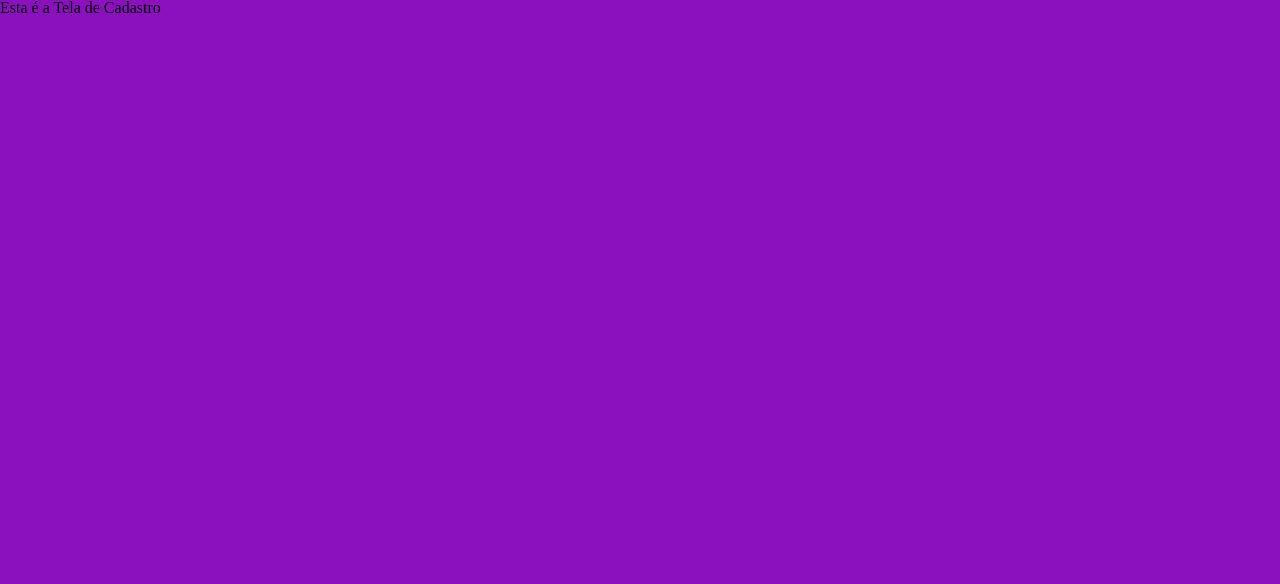
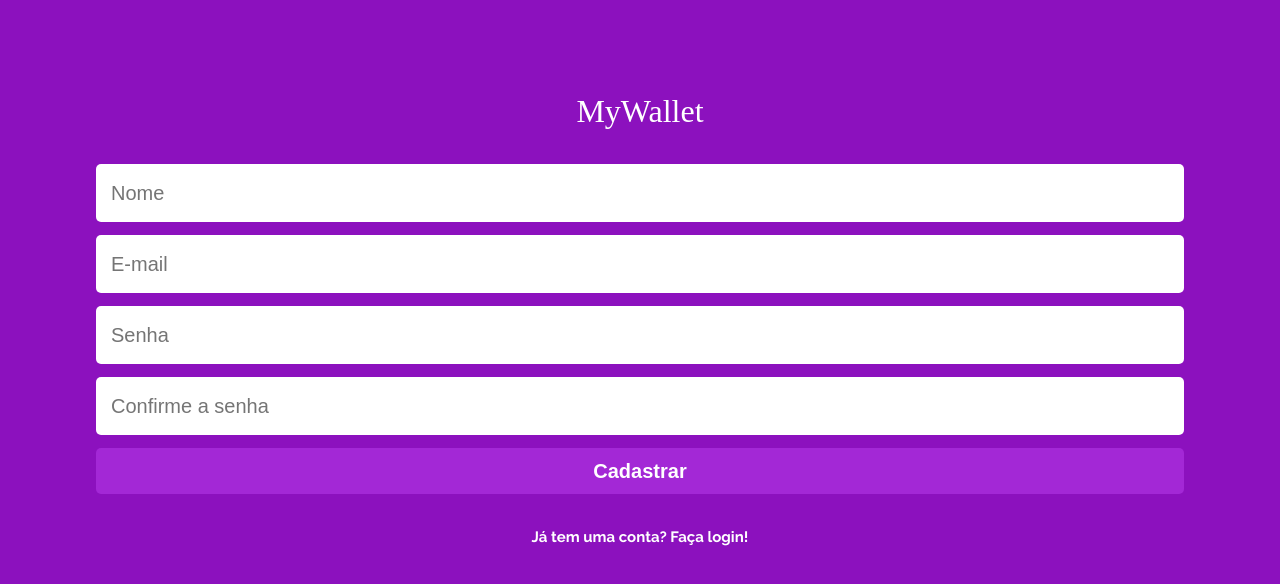
Before and after one commit to jaquecaye2/My-Wallet-Front, a React (Create React App) app: page /cadastro in a window 1280 px wide. Shown: the top 584 px of the page. Built offline with nearby package versions, Linux system fonts and the light colour scheme; a web font is replaced by a local one.

Commit message:
Implementação layout tela cadastro

```diff
--- a/package.json
+++ b/package.json
@@ -6,6 +6,7 @@
     "axios": "^0.27.2",
     "react": "^17.0.2",
     "react-dom": "^17.0.2",
+    "react-loader-spinner": "^5.1.5",
     "react-router-dom": "^6.3.0",
     "react-scripts": "^4.0.3",
     "styled-components": "^5.3.5"
--- a/src/Components/TelaCadastro.js
+++ b/src/Components/TelaCadastro.js
@@ -1,7 +1,184 @@
-export default function TelaCadastro(){
-    return (
-        <div>
-            <h1>Esta é a Tela de Cadastro</h1>
-        </div>
-    )
+import styled from "styled-components";
+import { Link, useNavigate } from "react-router-dom";
+import React from "react";
+import axios from "axios";
+import { ThreeDots } from "react-loader-spinner";
+
+import Button from "./shared/Button";
+
+export default function TelaCadastro() {
+  const [nome, setNome] = React.useState("");
+  const [email, setEmail] = React.useState("");
+  const [senha, setSenha] = React.useState("");
+  const [confirmaSenha, setConfirmaSenha] = React.useState("");
+
+  const [disabled, setDisabled] = React.useState(false);
+  const [corBackgroundInput, setCorBackgroundInput] = React.useState("#ffffff");
+  const [carregando, setCarregando] = React.useState(false);
+
+  const navigate = useNavigate();
+
+  function submitForm(event) {
+    event.preventDefault();
+
+    setDisabled(true);
+    setCorBackgroundInput("#f2f2f2");
+    setCarregando(true);
+
+    const dadosCadastro = {};
+
+    if (confirmaSenha === senha) {
+      const promise = axios.post(
+        "http://localhost:5000/cadastro",
+        dadosCadastro
+      );
+
+      promise
+        .then((response) => {
+          console.log(response.data);
+          navigate("/");
+        })
+        .catch((error) => {
+          console.log(error);
+          alert("Os dados foram inseridos incorretamente. Tente novamente!");
+          setEmail("");
+          setSenha("");
+          setNome("");
+          setConfirmaSenha("");
+          setDisabled(false);
+          setCorBackgroundInput("#ffffff");
+          setCarregando(false);
+        });
+    } else {
+      alert("As senhas não conferem. Tente novamente!");
+      setSenha("");
+      setConfirmaSenha("");
+      setDisabled(false);
+      setCorBackgroundInput("#ffffff");
+      setCarregando(false);
+    }
+  }
+
+  return (
+    <>
+      <TituloEstilo>
+        <h1>MyWallet</h1>
+      </TituloEstilo>
+      <FormStyle onSubmit={submitForm} corBackgroundInput={corBackgroundInput}>
+        <input
+          type="text"
+          name="nome"
+          id="nome"
+          placeholder="Nome"
+          value={nome}
+          onChange={(e) => setNome(e.target.value)}
+          disabled={disabled}
+          required
+        />
+        <input
+          type="email"
+          name="email"
+          id="email"
+          placeholder="E-mail"
+          value={email}
+          onChange={(e) => setEmail(e.target.value)}
+          disabled={disabled}
+          required
+        />
+        <input
+          type="password"
+          name="senha"
+          id="senha"
+          placeholder="Senha"
+          value={senha}
+          onChange={(e) => setSenha(e.target.value)}
+          disabled={disabled}
+          required
+        />
+        <input
+          type="password"
+          name="confirmaSenha"
+          id="confirmaSenha"
+          placeholder="Confirme a senha"
+          value={confirmaSenha}
+          onChange={(e) => setConfirmaSenha(e.target.value)}
+          disabled={disabled}
+          required
+        />
+
+        {carregando ? (
+          <Button disabled={disabled}>
+            <ThreeDots color="#ffffff" height={45} width={80} />
+          </Button>
+        ) : (
+          <Button disabled={disabled}>Cadastrar</Button>
+        )}
+      </FormStyle>
+      <LinkEstilo>
+        <Link to="/">
+          <p>Já tem uma conta? Faça login!</p>
+        </Link>
+      </LinkEstilo>
+    </>
+  );
 }
+
+const TituloEstilo = styled.div`
+  display: flex;
+  align-items: center;
+  justify-content: center;
+  margin: 95px 0px 24px 0px;
+
+  h1 {
+    color: var(--cor-branca);
+    font-size: 32px;
+  }
+`;
+
+const FormStyle = styled.form`
+  display: flex;
+  align-items: center;
+  justify-content: center;
+  flex-direction: column;
+  width: 100%;
+
+  input {
+    width: 85%;
+    height: 58px;
+    margin-top: 13px;
+    padding-left: 15px;
+    border: none;
+    border-radius: 5px;
+    color: var(--cor-texto);
+    font-size: 20px;
+    background-color: ${(props) => props.corBackgroundInput};
+  }
+
+  &::placeholder {
+    color: var(--cor-texto);
+  }
+
+  button {
+    display: flex;
+    align-items: center;
+    justify-content: center;
+  }
+`;
+
+const LinkEstilo = styled.div`
+  display: flex;
+  align-items: center;
+  justify-content: center;
+  margin-top: 36px;
+
+  a {
+    text-decoration: none;
+    color: var(--cor-branca);
+    font-weight: 700;
+    font-size: 15px;
+
+    &:hover {
+      text-decoration: underline;
+    }
+  }
+`;
--- a/src/Components/TelaLogin.js
+++ b/src/Components/TelaLogin.js
@@ -1,22 +1,92 @@
 import { useContext } from "react";
 import Context from "../Context/Context";
 import styled from "styled-components";
-import { Link } from "react-router-dom";
+import { Link, useNavigate } from "react-router-dom";
+import React from "react";
+import axios from "axios";
+import { ThreeDots } from "react-loader-spinner";
 
 import Button from "./shared/Button";
 
 export default function TelaLogin() {
-  const { token, setToken } = useContext(Context);
+  const { setToken } = useContext(Context);
+
+  const [email, setEmail] = React.useState("");
+  const [senha, setSenha] = React.useState("");
+
+  const [disabled, setDisabled] = React.useState(false);
+  const [corBackgroundInput, setCorBackgroundInput] = React.useState("#ffffff");
+  const [carregando, setCarregando] = React.useState(false);
+
+  const navigate = useNavigate();
+
+  function submitForm(event) {
+    event.preventDefault();
+
+    setDisabled(true);
+    setCorBackgroundInput("#f2f2f2");
+    setCarregando(true);
+
+    const dadosLogin = {
+      email,
+      password: senha,
+    };
+
+    const promise = axios.post(
+      "http://localhost:5000/login",
+      dadosLogin
+    );
+
+    promise
+      .then((response) => {
+        console.log(response.data);
+        setToken(response.data.token);
+        navigate("/relatorio");
+      })
+      .catch((error) => {
+        console.log(error);
+        alert("Os dados foram inseridos incorretamente. Tente novamente!");
+        setEmail("");
+        setSenha("");
+        setDisabled(false);
+        setCorBackgroundInput("#ffffff");
+        setCarregando(false);
+      });
+  }
 
   return (
     <>
       <TituloEstilo>
         <h1>MyWallet</h1>
       </TituloEstilo>
-      <FormEstilo>
-        <input type="email" name="email" id="email" placeholder="E-mail" />
-        <input type="password" name="senha" id="senha" placeholder="Senha" />
-        <Link to="/relatorio"><Button>Entrar</Button></Link>
+      <FormEstilo onSubmit={submitForm} corBackgroundInput={corBackgroundInput}>
+        <input
+          type="email"
+          name="email"
+          id="email"
+          placeholder="E-mail"
+          value={email}
+          onChange={(e) => setEmail(e.target.value)}
+          disabled={disabled}
+          required
+        />
+        <input
+          type="password"
+          name="senha"
+          id="senha"
+          placeholder="Senha"
+          value={senha}
+          onChange={(e) => setSenha(e.target.value)}
+          disabled={disabled}
+          required
+        />
+        {carregando ? (
+          <Button disabled={disabled}>
+            <ThreeDots color="#ffffff" height={45} width={80} />
+          </Button>
+        ) : (
+          <Button disabled={disabled}>Entrar</Button>
+        )}
       </FormEstilo>
       <LinkEstilo>
         <Link to="/cadastro">
@@ -55,10 +125,17 @@ const FormEstilo = styled.form`
     border-radius: 5px;
     color: var(--cor-texto);
     font-size: 20px;
+    background-color: ${(props) => props.corBackgroundInput};
   }
 
   &::placeholder {
     color: var(--cor-texto);
+  }
+
+  button {
+    display: flex;
+    align-items: center;
+    justify-content: center;
   }
 `;
 
@@ -68,7 +145,7 @@ const LinkEstilo = styled.div`
   justify-content: center;
   margin-top: 36px;
 
-    a{
+  a {
     text-decoration: none;
     color: var(--cor-branca);
     font-weight: 700;
@@ -78,5 +155,4 @@ const LinkEstilo = styled.div`
       text-decoration: underline;
     }
   }
-
-`
+`;
```
Also changed, not shown: 1 other file (tests, documents, lock files or other folders). Lines whose indentation alone changed are shown as unchanged.
